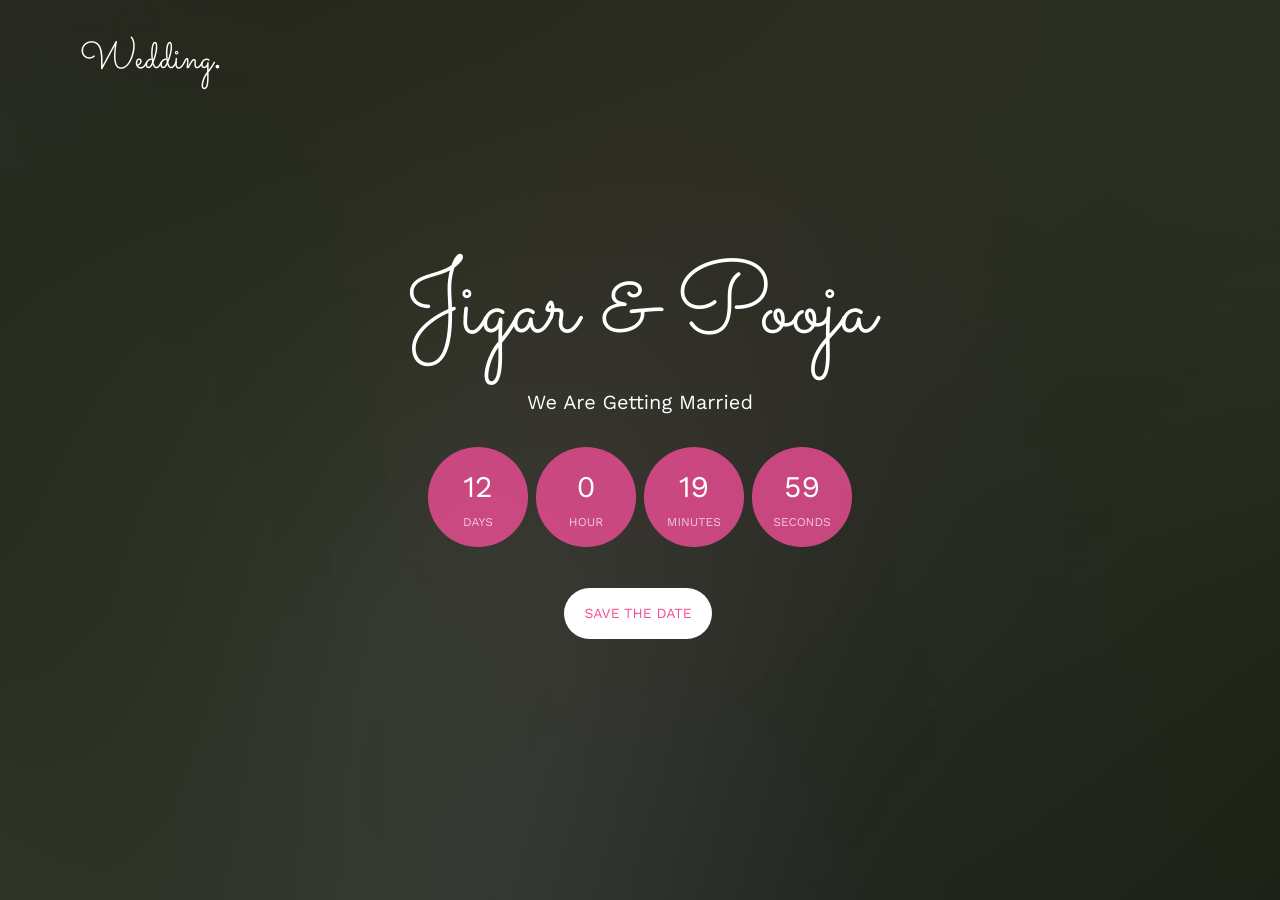
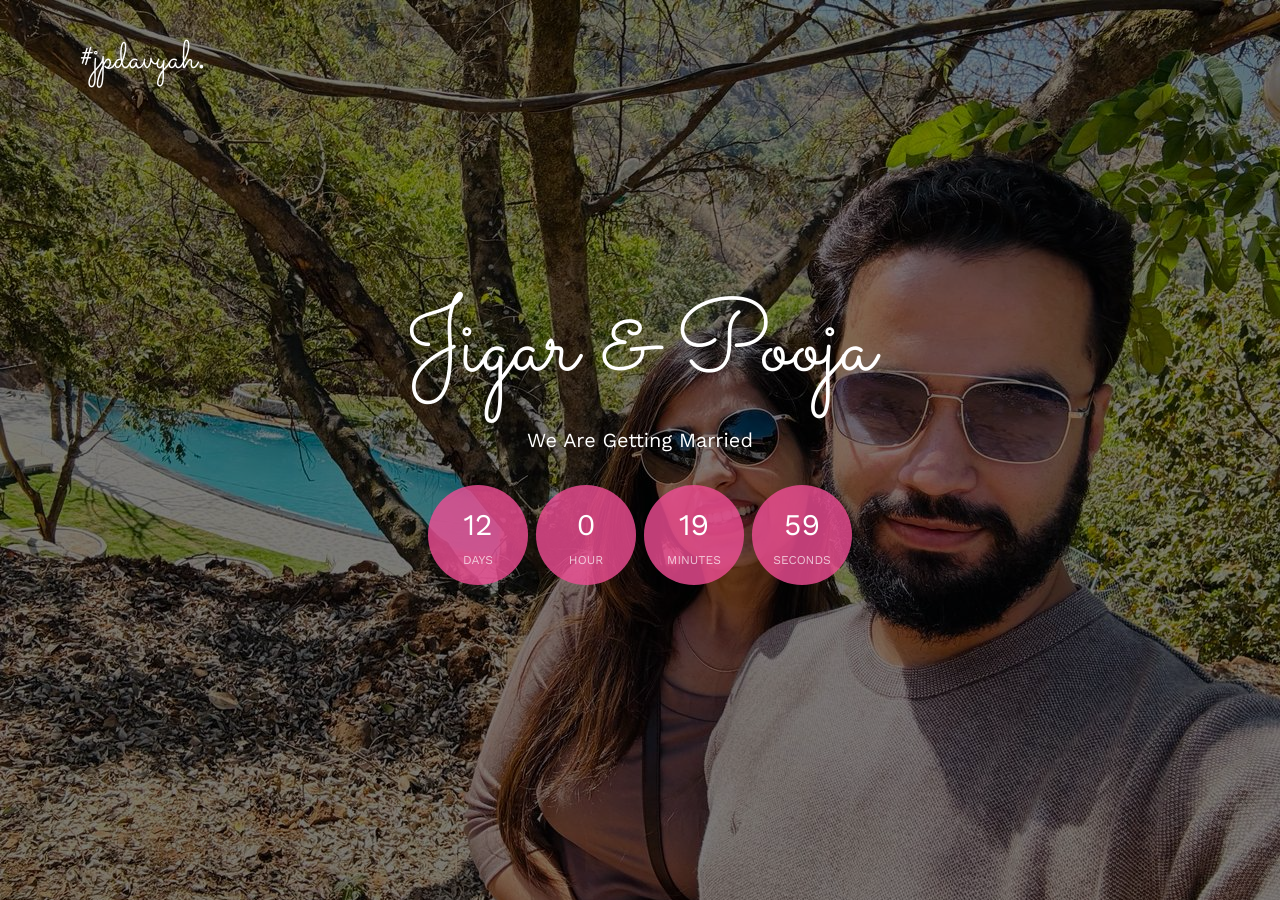
Before and after one commit to jigar3001/jpdavyah, a plain HTML site: page index.html in a window 1280 px wide. Shown: the top 900 px of the page. Drawn offline with nearby package versions, Linux system fonts and the light colour scheme; files whose address does not match are found by name.

Commit message:
background added

```diff
--- a/index.html
+++ b/index.html
@@ -11,6 +11,8 @@
 	<meta name="description" content="Free HTML5 Template by FREEHTML5.CO" />
 	<meta name="keywords" content="free html5, free template, free bootstrap, html5, css3, mobile first, responsive" />
 	<meta name="author" content="FREEHTML5.CO" />
+
+
 
   	<!-- Facebook and Twitter integration -->
 	<meta property="og:title" content=""/>
@@ -60,7 +62,7 @@
 		<div class="container">
 			<div class="row">
 				<div class="col-xs-2">
-					<div id="fh5co-logo"><a href="index.html">Wedding<strong>.</strong></a></div>
+					<div id="fh5co-logo"><a href="index.html">#jpdavyah<strong>.</strong></a></div>
 				</div>
 			<!--	<div class="col-xs-10 text-right menu-1">
 					<ul>
@@ -92,7 +94,7 @@
 		</div>
 	</nav>
 
-	<header id="fh5co-header" class="fh5co-cover" role="banner" style="background-image:url(images/img_bg_2.jpg);" data-stellar-background-ratio="0.5">
+	<header id="fh5co-header" class="fh5co-cover" role="banner" style="background-image:url(images/background.jpeg);" data-stellar-background-ratio="0.5">
 		<div class="overlay"></div>
 		<div class="container">
 			<div class="row">
@@ -102,7 +104,6 @@
 							<h1>Jigar &amp; Pooja</h1>
 							<h2>We Are Getting Married</h2>
 							<div class="simply-countdown simply-countdown-one"></div>
-							<p><a href="#" class="btn btn-default btn-sm">Save the date</a></p>
 						</div>
 					</div>
 				</div>
```
Also changed, not shown: images/background.jpeg (renamed from images/WhatsApp Image 2024-03-24 at 1.44.01 AM (2).jpeg).
